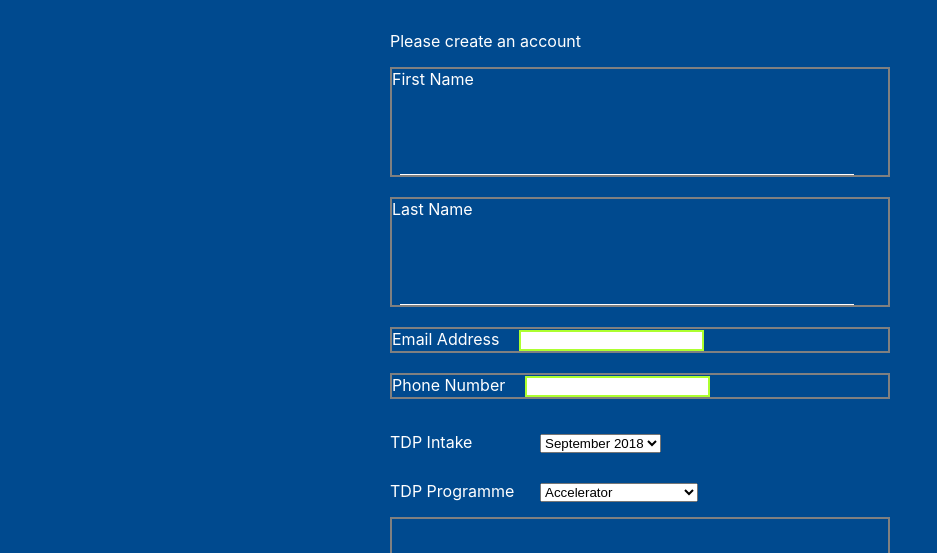
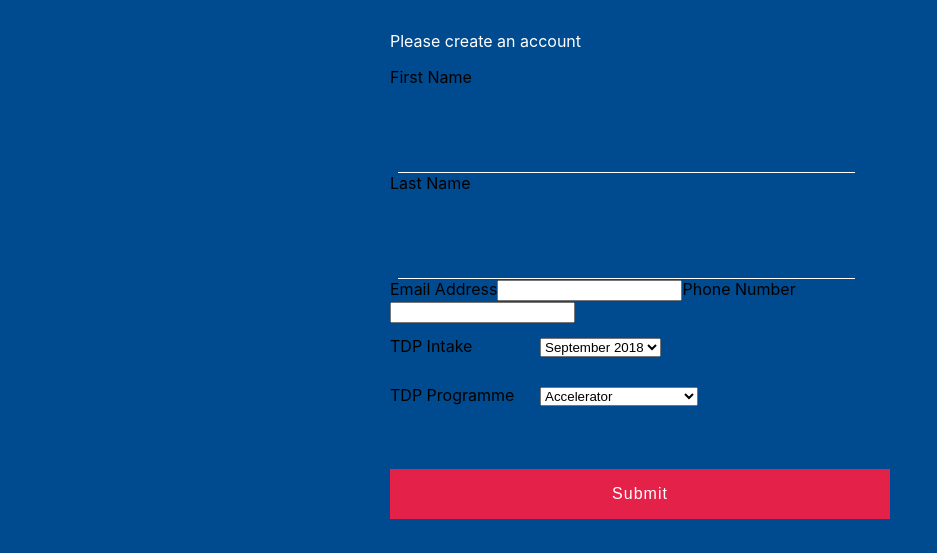
Before and after one commit to paramount197/TestDeploy, a React (Create React App) app: page /registration in a window 1280 px wide. Shown: the part 364-917 px from the top of the page, without its empty margins (0-937 px from the left). Built offline with nearby package versions, Linux system fonts and the light colour scheme.

Commit message:
ready to be merged into master

```diff
--- a/src/block/Input.js
+++ b/src/block/Input.js
@@ -10,6 +10,7 @@ const Input = props => {
         name={props.name}
         value={props.value}
         pattern={props.pattern}
+        placeholder={props.placeholder}
       />
     </label>
   );
--- a/src/pages/Welcome.js
+++ b/src/pages/Welcome.js
@@ -41,10 +41,15 @@ function Welcome() {
       <Header header="TDP Events Page" />
       <Intro intro="Welcome to our TDP Event booking" />
       <div className="buttonDiv">
+      <NavLink to="/signin">
         <Button name="SIGN IN" />
+        </NavLink>
         <NavLink to="/registration">
           <Button name="REGISTER" />
         </NavLink>
+
+
+
         <Button name="USER-GUIDE" />
       </div>
       <div className="eventList">
--- a/src/styling/input.css
+++ b/src/styling/input.css
@@ -1,4 +1,4 @@
-.input {
+/* .input {
     display: block;
     margin-bottom: 20px;
     border: 2px solid grey;
@@ -15,4 +15,47 @@ label input {
 
 input {
     border: 2px solid greenyellow;
-}
+} */
+
+input[type="submit"] {
+    font-size: 1em;
+    background-color: #e42148;
+    color: #fff;
+    width: 100%;
+    height: 50px;
+    outline: none;
+    border: none;
+    /*cursor: pointer;*/
+    margin: 3em 0;
+    -webkit-transition: 0.5s all;
+    -ms-transition: 0.5s all;
+    transition: 0.5s all;
+    text-align: center;
+    letter-spacing: 1px;
+  }
+
+  input[type="submit"]:hover {
+    background-color: #1abc9c;
+    -webkit-tranform: translateY(9px);
+    -ms-tranform: translateY(9px);
+    -o-tranform: translateY(9px);
+    transform: translateY(9px);
+  }
+
+  input[type="text"],
+    input[type="password"] {
+      display: block;
+      width: 85%;
+      border: none;
+      border-bottom: solid 1px #fff;
+      padding: 1em;
+      font-size: 1em;
+      color: #fff;
+      margin: 35px 0 0;
+      margin-left: 8px;
+      outline: none;
+      -webkit-transition: all 0.3s cubic-bezier(0.64, 0.09, 0.08, 1);
+      transition: all 0.3s cubic-bezier(0.64, 0.09, 0.08, 1);
+      background-color: transparent;
+
+    }
```
Also changed, not shown: src/index.css (line endings or trailing spaces).
